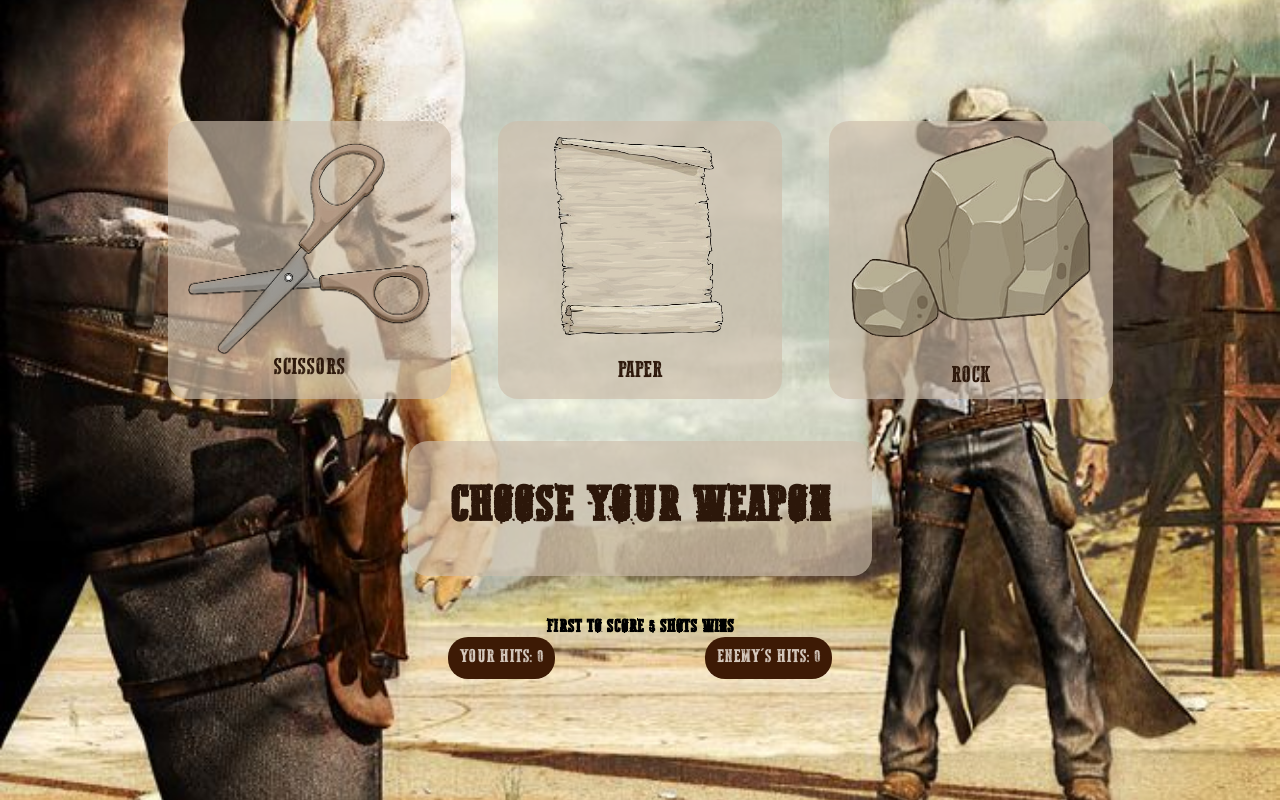
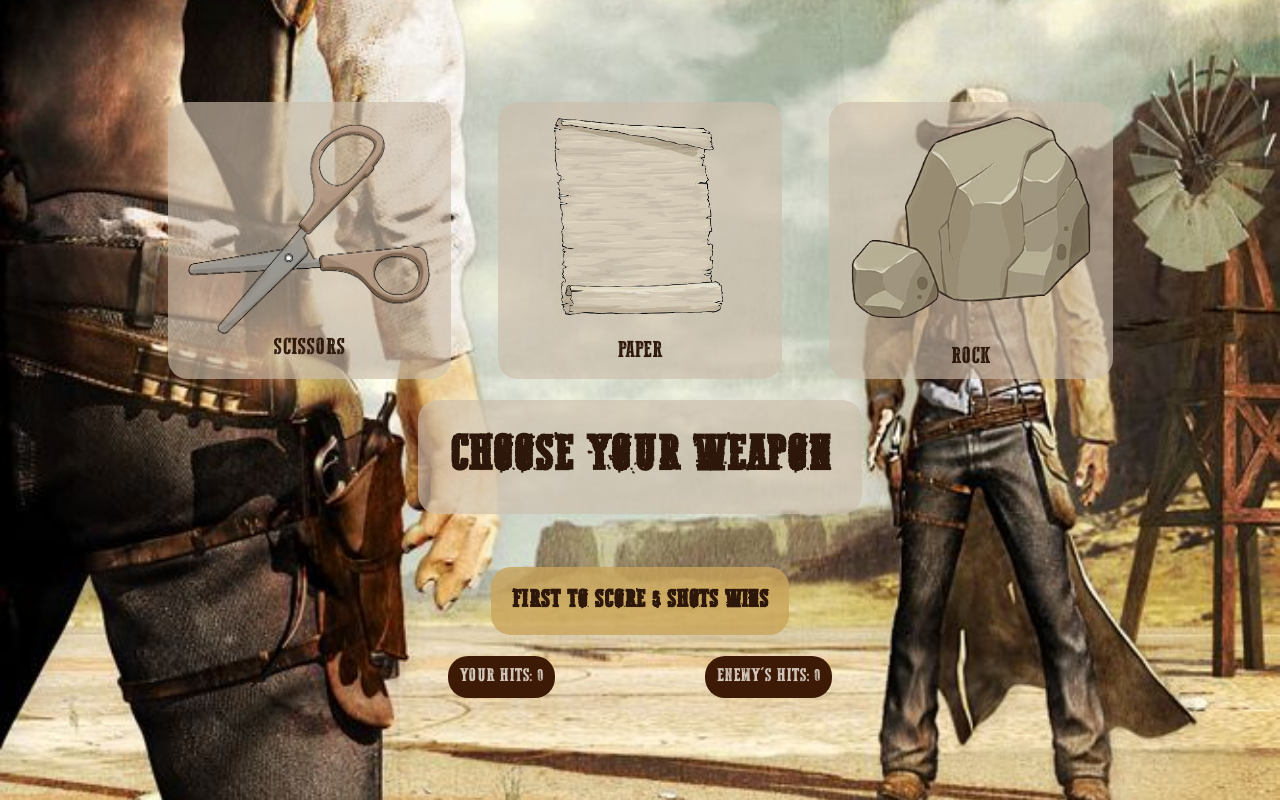
Before and after one commit to gfarrar7/intro_js, a plain HTML site: page index.html in a window 1280 px wide. Both pictures are taken after a click on the button "PLAY". Drawn offline with Linux system fonts and the light colour scheme; files whose address does not match are found by name.

Commit message:
Recolour h3 tag & weapons when hovered over, repositioned flex structure

```diff
--- a/style.css
+++ b/style.css
@@ -92,11 +92,23 @@ h2 {
     font-size: 4vi;
     text-wrap: nowrap;
     text-align: center;
-    padding: 4%;
-    margin: 4%;
+    padding: 3%;
+    margin: 2%;
+    margin-bottom: 5%;
     border-radius: 20px;
     color: rgb(44, 23, 10);
     background-color: rgba(205, 189, 171, 0.65);
+}
+
+h3 {
+    font-size: 2vi;
+    text-wrap: nowrap;
+    text-align: center;
+    padding: 2%;
+    margin-bottom: 2%;
+    border-radius: 20px;
+    color: rgb(44, 23, 10);
+    background-color: rgba(203, 165, 91, 0.794);
 }
 
 .weapons {
@@ -126,7 +138,7 @@ button {
 }
 
 button:hover {
-    background-color: rgba(255, 255, 255, 0.59)
+    background-color: rgba(203, 165, 91, 0.794);
 }
 
 button:active {
```
